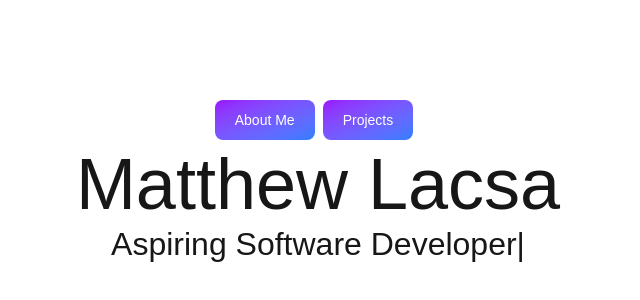
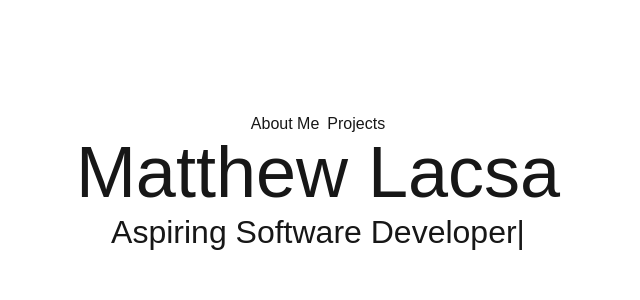
Before and after one commit to MatthewLacsa/portfolio, a Next.js app in the folder portfolio-mattlcs/: page / in a window 1280 px wide. Shown: the part 216-516 px from the top of the page, without its empty margins (322-962 px from the left). Built offline with nearby package versions, Linux system fonts and the light colour scheme.

Commit message:
changed back to no buttons

```diff
--- a/portfolio-mattlcs/src/app/page.tsx
+++ b/portfolio-mattlcs/src/app/page.tsx
@@ -4,15 +4,9 @@ import { TypeAnimation } from 'react-type-animation';
 export default function Home() {
   return (
     <div className="h-screen flex flex-col items-center justify-center">
-      <div className="flex">
-        <button className="text-white bg-gradient-to-br from-purple-600 to-blue-500 hover:bg-gradient-to-bl focus:ring-4 focus:outline-none focus:ring-blue-300
-                           dark:focus:ring-blue-800 font-medium rounded-lg text-sm px-5 py-2.5 text-center me-2 mb-2">
+      <div className="flex gap-2">
                 <a href="/aboutme">About Me</a>
-        </button>
-        <button className="text-white bg-gradient-to-br from-purple-600 to-blue-500 hover:bg-gradient-to-bl focus:ring-4 focus:outline-none focus:ring-blue-300 dark:focus:ring-blue-800
-                            font-medium rounded-lg text-sm px-5 py-2.5 text-center me-2 mb-2">
                 <a href="/projects">Projects</a>
-        </button>
 
       </div>
 
```
